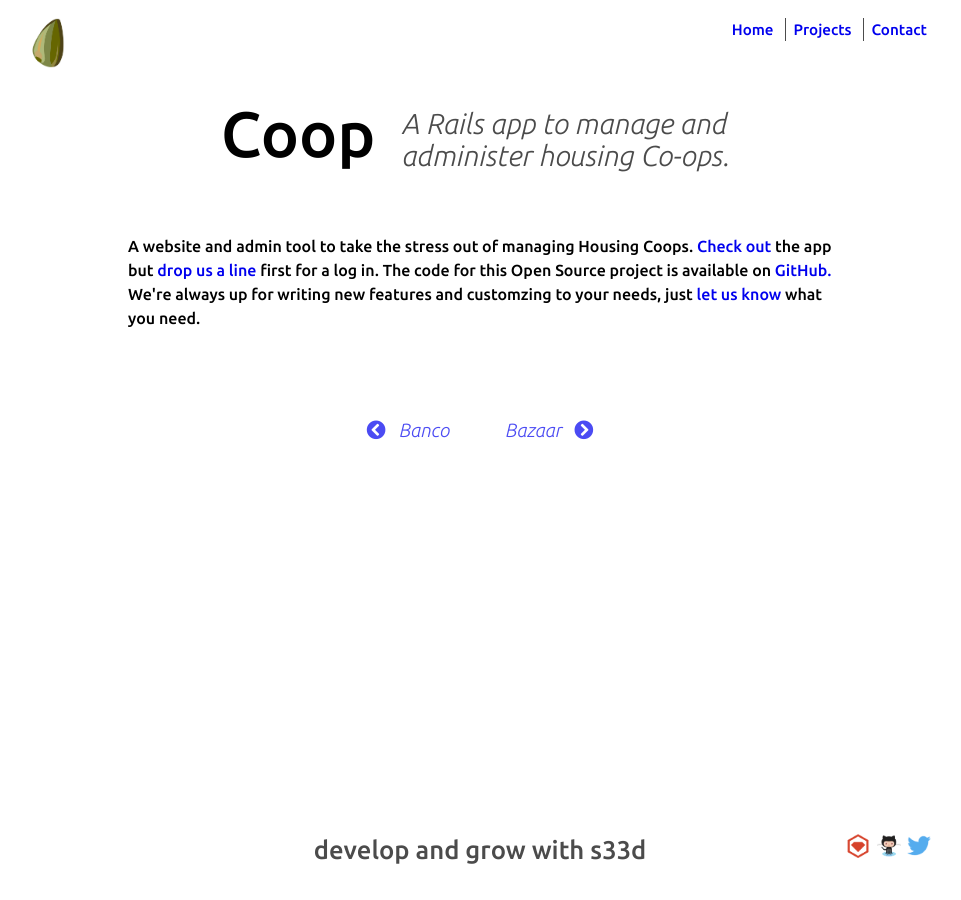
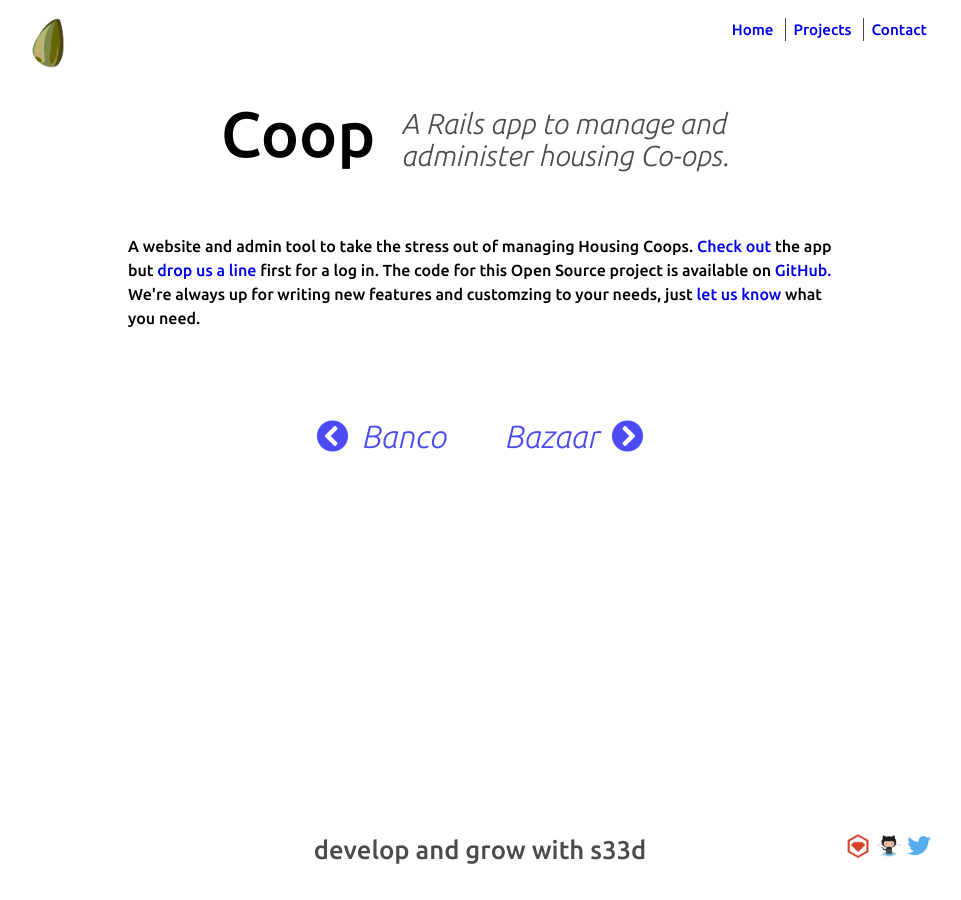
Before and after one commit to s33dco/s33dsite, a Jekyll site: the page built from _posts/2018-1-21-coop.html, in a window 1280 px wide. Shown: the whole page, without its empty margins (160-1121 px from the left). Built offline with Jekyll 4.4.1, drawn with Linux system fonts in a browser that asks for light colours; nearby versions of some CDN libraries.

Commit message:
project nav styles

```diff
--- a/css/main.css
+++ b/css/main.css
@@ -213,6 +213,7 @@
     margin: 0 10vw;
   }
 
+  /* this is on 404 page */
   .main-section h1 {
     font-size: 2.25vw;
     font-style: italic;
@@ -256,7 +257,7 @@
   }
 
   .project-nav {
-   font-size: 1.5vw;
+   font-size: 2.5vw;
    font-style: italic;
    margin:  10vh auto 10vh;
    opacity: 0.7;
@@ -266,7 +267,7 @@
   .project-nav .prev,
   .project-nav .next {
     padding: 2vh 2vw 2vh;
-    font-size: 1.5vw;
+    font-size: 2.5vw;
   }
 
   .prev i {
```
Lines whose indentation alone changed are shown as unchanged.
